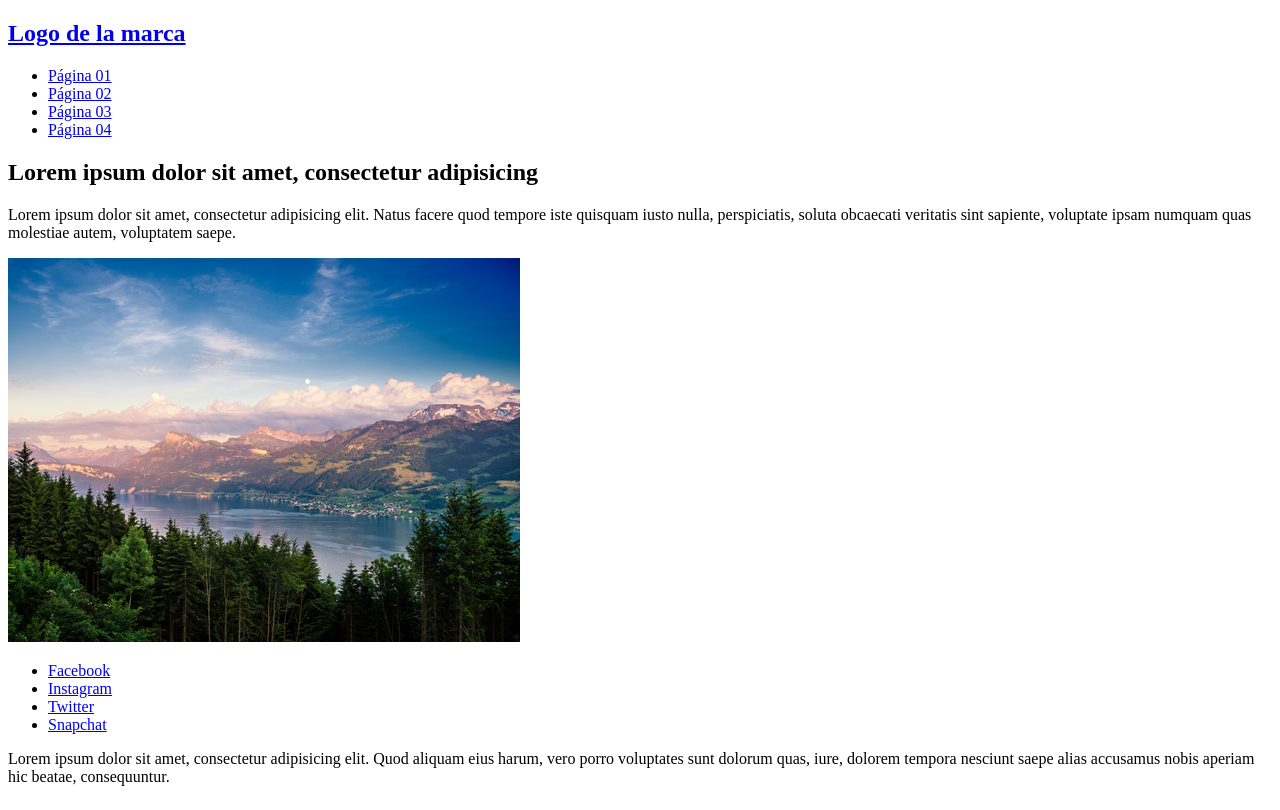
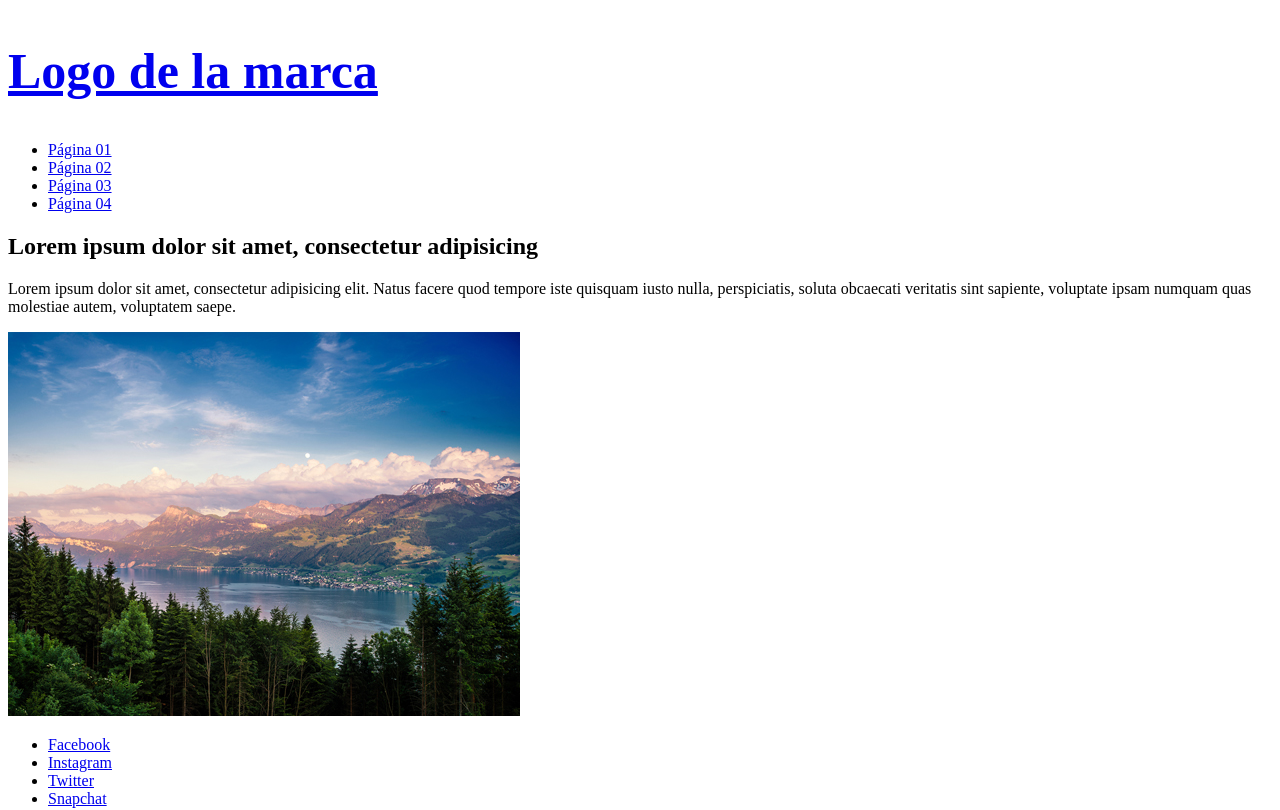
Before and after one commit to cindyfarias/Desafio013, a plain HTML site: page 02/index.html in a window 1280 px wide. Shown: the top 810 px of the page. Drawn offline with Linux system fonts and the light colour scheme.

Commit message:
Ejercicio 2: 3/3 Resuelto

```diff
--- a/02/index.html
+++ b/02/index.html
@@ -121,6 +121,10 @@ $("a").on("click", function(event){
 	event.preventDefault();;
 });
 
+$(".header__main h2").css(
+	"font-size" , "50px"
+	);
+
 </script>
 </body>
 </html>
```
